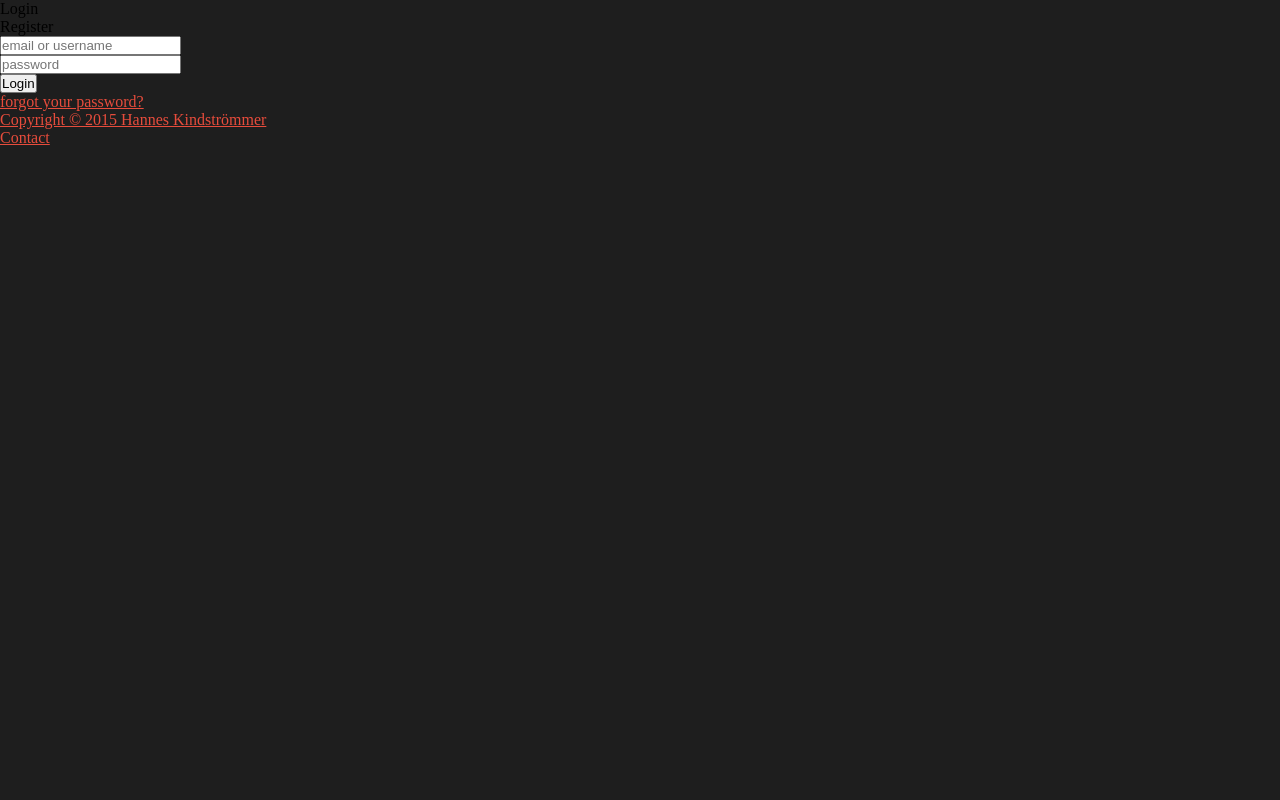
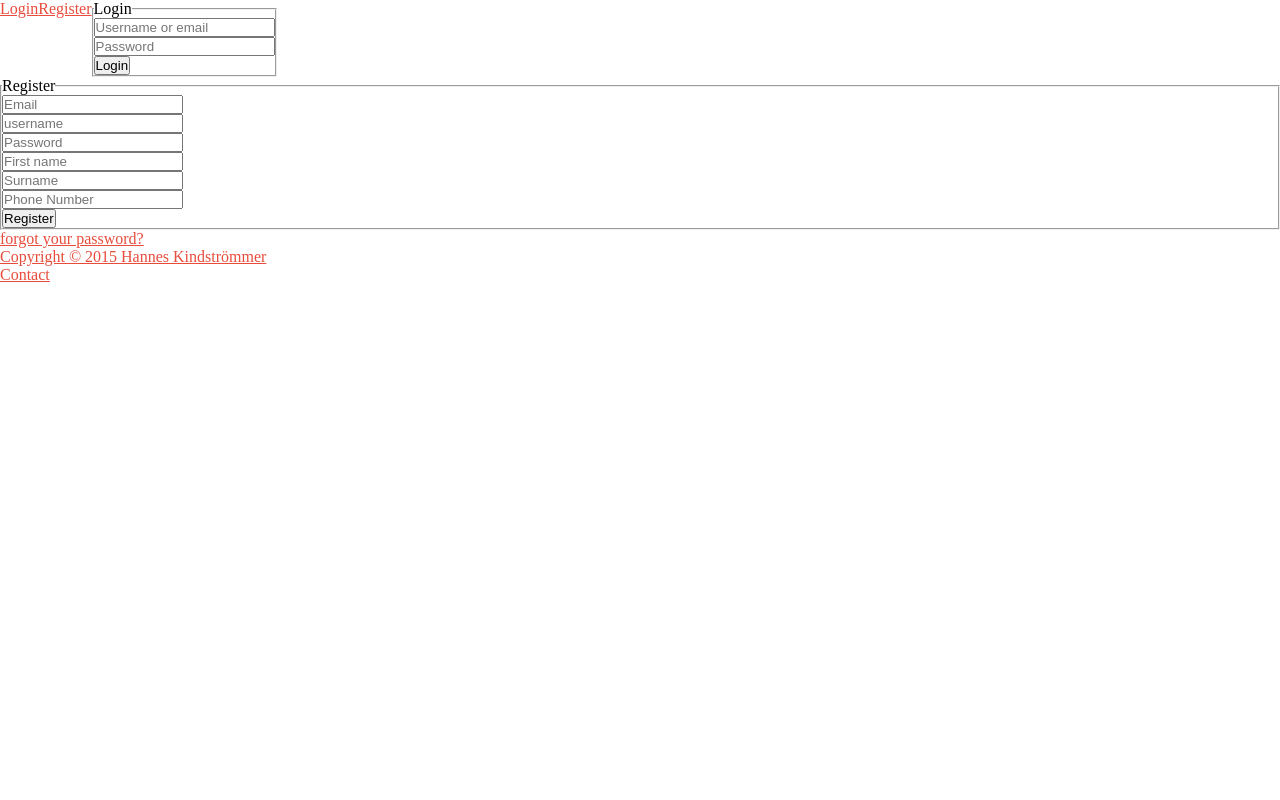
Before and after one commit to brolaugh/CodeCamp, a PHP site: page /comp/index.php in a window 1280 px wide. Run offline with PHP 8.4, Linux system fonts and the light colour scheme; some libraries are stand-ins or nearby versions.

Commit message:
changed login and register to bootstrap (half finished)

```diff
--- a/comp/home.php
+++ b/comp/home.php
@@ -12,11 +12,9 @@
 <link rel="stylesheet" type="text/css" href="style/feed.css">
 <title>CodeCamp Compete - Feed</title>
 </head>
-<body>
-
+<body onload="$.material.init();">
 	<?php
 	//For a 100vh*100vw non moving background
-	require_once('templates/main-background.php');
 	require_once('templates/main-header.php');
 	require_once('templates/main-feed.php');
 	require_once('templates/main-footer.php');
--- a/comp/index.php
+++ b/comp/index.php
@@ -22,7 +22,6 @@
 <body onload="init();">
 	<?php
 	//For a 100vh*100vw non moving background
-	require_once('templates/main-background.php');
 	require_once('templates/main-splash.php');
 	require_once('templates/main-footer.php');
 
--- a/comp/styles/splash.css
+++ b/comp/styles/splash.css
@@ -1,9 +1,13 @@
-#splash-options-tabs li:hover{
-	cursor: pointer;
+#splash li{
+	display: inline-block;
+	float:left;
+}
+#splash ul{
+	float: block;
+}
+.form-horizontal{
+	display: block;
 }
 #login-form{
 	display: inline-block;
 }
-#register-form{
-	display: none;
-}
--- a/comp/templates/main-login.php
+++ b/comp/templates/main-login.php
@@ -1,7 +1,16 @@
-<form action="functions/login.php" method="post" id="login-form">
-	<input type="text" name="login-email-username" placeholder="email or username" required="required"/>
-	<br>
-	<input type="password" name="login-password" placeholder="password" required="required"/>
-	<br>
-	<input type="submit" value="Login"/>
+
+<form class="form-horizontal" action="functions/login.php" method="post" id="login-form">
+  <fieldset>
+    <legend>Login</legend>
+
+    <div class="col-lg-10 col-lg-offset-2">
+      <input class="form-control" id="input-username-email" placeholder="Username or email" type="text" required="required">
+    </div>
+    <div class="col-lg-10 col-lg-offset-2">
+      <input class="form-control" id="inputPassword" placeholder="Password" type="password" required="required" >
+    </div>
+    <div class="col-lg-10 col-lg-offset-2">
+      <button type="submit" class="btn btn-primary">Login</button>
+    </div>
+  </fieldset>
 </form>
--- a/comp/templates/main-register.php
+++ b/comp/templates/main-register.php
@@ -1,16 +1,27 @@
+<form class="form-horizontal" action="functions/register.php" method="post" id="register-form">
+  <fieldset>
+    <legend>Register</legend>
+    <div class="col-lg-10">
+      <input class="form-control" id="inputEmail" placeholder="Email" type="email" name="register-email" required="required">
+    </div>
+    <div class="col-lg-10">
+      <input class="form-control floating-label" id="inputUsername" placeholder="username" type="text" name="register-username" required="required" data-hint="May only contain letters and numbers">
+    </div>
 
-<form action="functions/register.php" method="post" id="register-form">
-	<input type="email" name="register-email" placeholder="example@example.com" requried="required">
-	<br/>
-	<input type="text" name="register-username" placeholder="username" requried="required">
-	<br/>
-	<input type="password" name="register-password" placeholder="******" requried="required">
-	<br/>
-	<input type="text" name="register-fname" placeholder="Bob" requried="required">
-	<br/>
-	<input type="text" name="register-sname" placeholder="Bobson" requried="required">
-	<br/>
-	<input type="text" name="register-phone-number" placeholder="phone-number" requried="required">
-	<br/>
-	<input type="submit" value="Register">
+    <div class="col-lg-10">
+      <input class="form-control" id="inputPassword" placeholder="Password" type="password" name="register-password" required="required">
+    </div>
+    <div class="col-lg-10">
+      <input class="form-control floating-label" id="inputFName" placeholder="First name" type="text" name="register-fname" data-hint="May only contain letters.">
+    </div>
+    <div class="col-lg-10">
+      <input class="form-control floating-label" id="inputSName" placeholder="Surname" type="text" name="register-sname" data-hint="May only contain letters.">
+    </div>
+    <div class="col-lg-10">
+      <input class="form-control" id="inputPhoneNumber" placeholder="Phone Number" type="text" name="register-phone-number">
+    </div>
+    <div class="col-lg-10 col-lg-offset-2">
+      <button type="submit" class="btn btn-primary">Register</button>
+    </div>
+  </fieldset>
 </form>
--- a/comp/templates/main-splash.php
+++ b/comp/templates/main-splash.php
@@ -1,13 +1,11 @@
-<div>
+<div id="splash">
 	<ul>
-		<li id="splash-login-tab" onclick="showLoginForm();">Login</li>
-		<li id="splash-register-tab" onclick="showRegForm();">Register</li>
+		<li><a href="javascript:void(0); showLoginForm()" class="btn btn-default btn-raised">Login</a></li>
+		<li><a href="javascript:void(0); showRegForm()" class="btn btn-default btn-raised">Register</a></li>
 	</ul>
-	<div id="splash-options-tabs">
 		<?php
 			require_once('templates/main-login.php');
 			require_once('templates/main-register.php');
 		?>
-	</div>
 	<a href="forgot-password">forgot your password?</a>
 </div>
```
